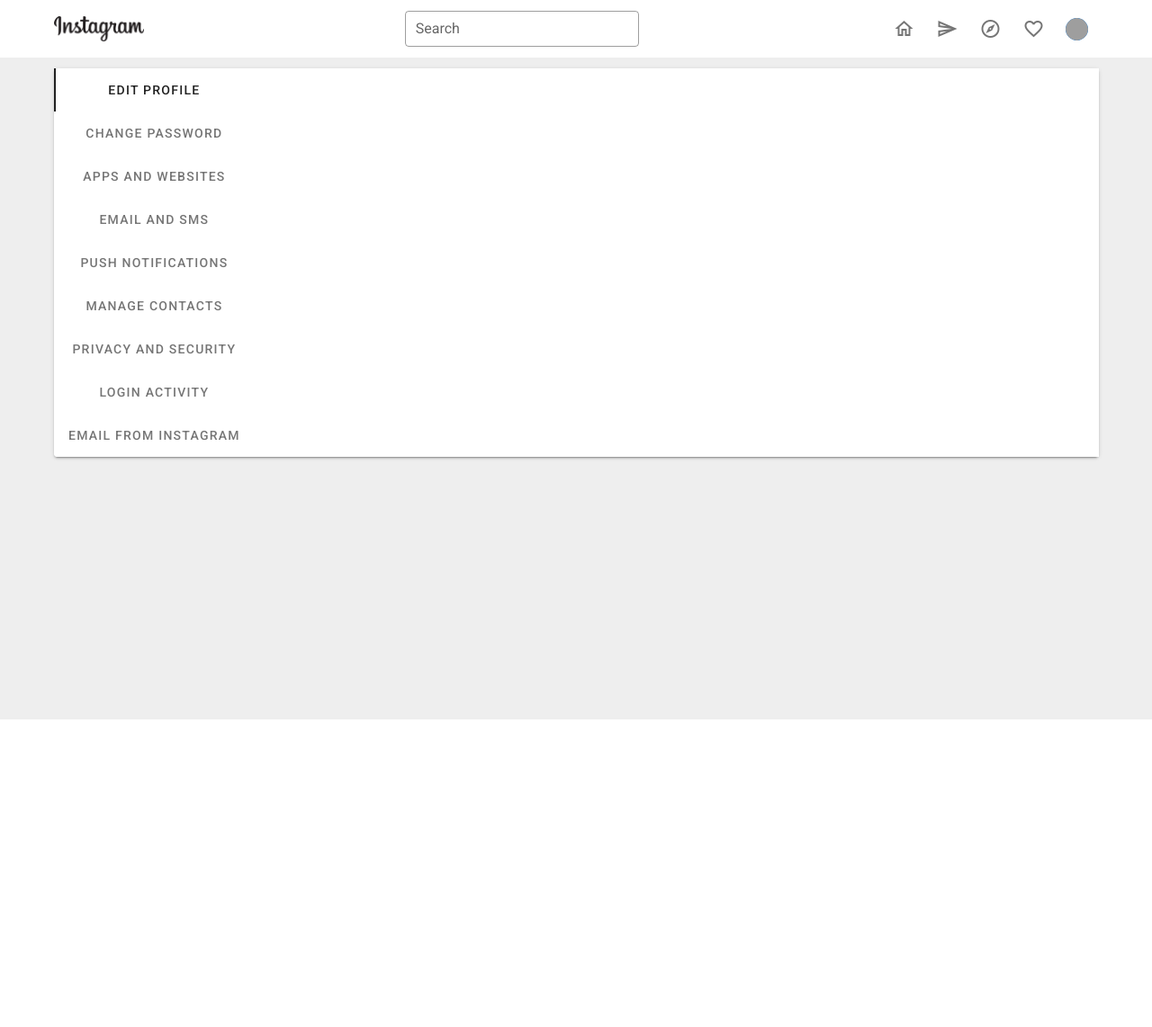
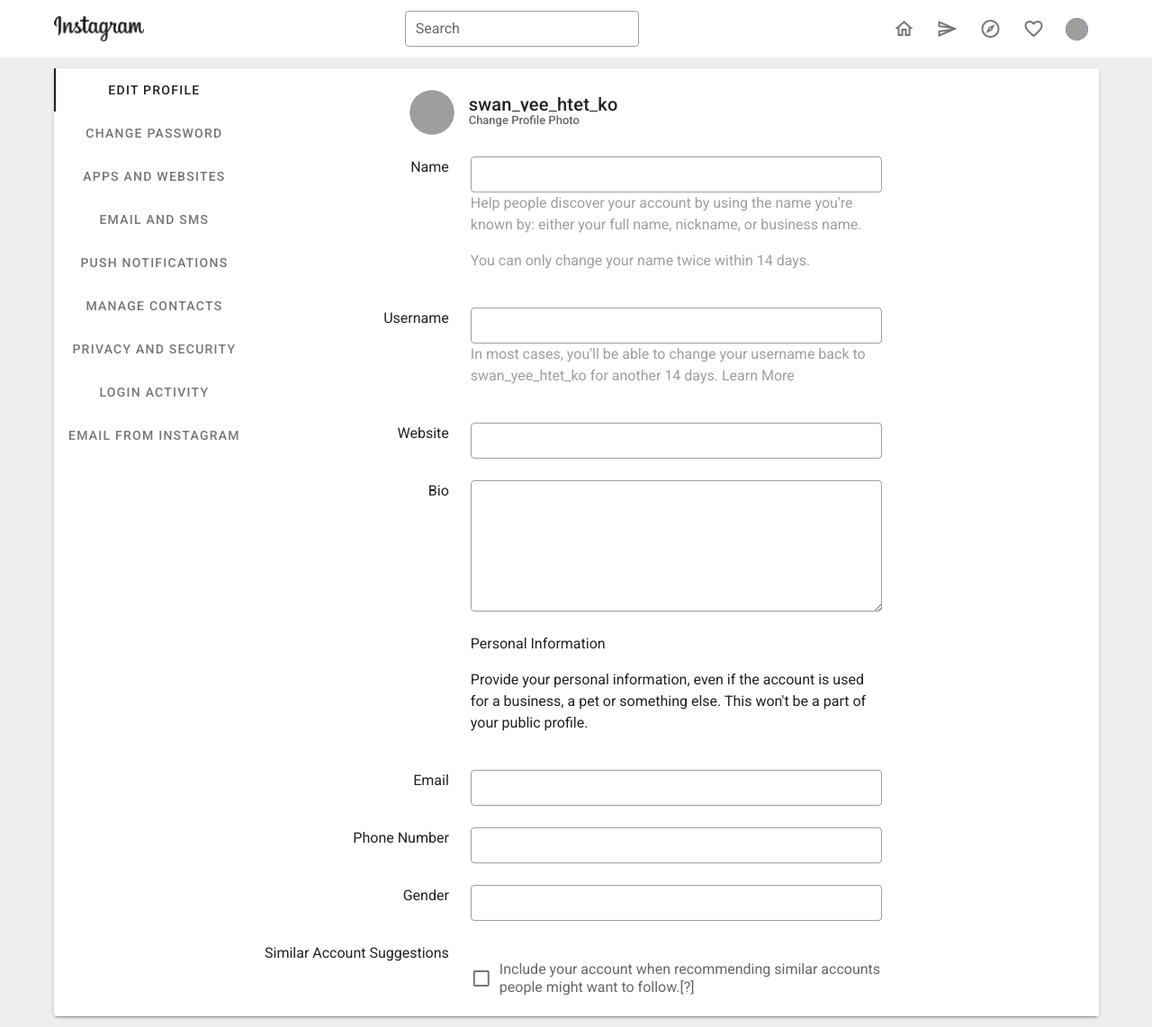
Before and after one commit to SwanYeeHtetKo/instagram-clone, a Vue app: page /account/1 in a window 1280 px wide. Shown: the whole page at 90% size. Before the commit the page ends 800 px from the top, so only its background shows below. Built offline with nearby package versions, Linux system fonts and the light colour scheme; grey boxes are pictures that could not be loaded.

Commit message:
change dir and add UI edit profile and change password

```diff
--- a/src/components/settings/ChanePassword.vue
+++ b/src/components/settings/ChanePassword.vue
@@ -1,5 +1,49 @@
 <template>
     <div>
-        qwerty
+        <v-list dense class="offset-md-2">
+          <v-list-item >
+            <v-list-item-avatar size="50">
+              <v-img src="https://cdn.vuetifyjs.com/images/john.png"></v-img>
+            </v-list-item-avatar>
+            <v-list-item-content>
+              <v-list-item-title class="title">
+                swan_yee_htet_ko
+              </v-list-item-title>
+            </v-list-item-content>
+          </v-list-item>
+        </v-list>
+
+        <v-row>
+            <v-col cols="12" xs="12" sm="12" md="3" class="text-md-right">Old Password</v-col>
+            <v-col cols="12" xs="12" sm="12" md="6">
+                <v-text-field background-color="#FAFAFA" outlined dense hide-details="auto"></v-text-field>
+            </v-col>
+        </v-row>
+
+        <v-row>
+            <v-col cols="12" xs="12" sm="12" md="3" class="text-md-right">New Password</v-col>
+            <v-col cols="12" xs="12" sm="12" md="6">
+                <v-text-field background-color="#FAFAFA" outlined dense hide-details="auto"></v-text-field>
+            </v-col>
+        </v-row>
+
+        <v-row>
+            <v-col cols="12" xs="12" sm="12" md="3" class="text-md-right">Confirm New Password</v-col>
+            <v-col cols="12" xs="12" sm="12" md="6">
+                <v-text-field background-color="#FAFAFA" outlined dense hide-details="auto"></v-text-field>
+            </v-col>
+        </v-row>
+
+        <v-row>
+            <v-col cols="12" xs="12" sm="12" md="6" class="offset-md-3">
+                <v-btn color="#0195f6" dark depressed small>Change Password</v-btn>
+            </v-col>
+        </v-row>
+
+        <v-row>
+            <v-col cols="12" xs="12" sm="12" md="6" class="offset-md-3">
+                <p>Forgot Password?</p>
+            </v-col>
+        </v-row>
     </div>
 </template>
--- a/src/components/settings/EditProfile.vue
+++ b/src/components/settings/EditProfile.vue
@@ -1,5 +1,89 @@
 <template>
     <div>
+        <v-list dense two-line class="offset-md-2">
+          <v-list-item >
+            <v-list-item-avatar size="50">
+              <v-img src="https://cdn.vuetifyjs.com/images/john.png"></v-img>
+            </v-list-item-avatar>
+            <v-list-item-content>
+              <v-list-item-title class="title">
+                swan_yee_htet_ko
+              </v-list-item-title>
+              <v-list-item-subtitle>Change Profile Photo</v-list-item-subtitle>
+            </v-list-item-content>
+          </v-list-item>
+        </v-list>
 
+        <v-row>
+            <v-col cols="12" xs="12" sm="12" md="3" class="text-md-right">Name</v-col>
+            <v-col cols="12" xs="12" sm="12" md="6">
+                <v-text-field outlined dense hide-details="auto"></v-text-field>
+                <p class="text--disabled">Help people discover your account by using the name you're known by: either your full name, nickname, or business name.</p>
+                <p class="text--disabled">You can only change your name twice within 14 days.</p>
+            </v-col>
+        </v-row>
+
+        <v-row>
+            <v-col cols="12" xs="12" sm="12" md="3" class="text-md-right">Username</v-col>
+            <v-col cols="12" xs="12" sm="12" md="6">
+                <v-text-field outlined dense hide-details="auto"></v-text-field>
+                <p class="text--disabled">
+                    In most cases, you'll be able to change your username back to swan_yee_htet_ko for another 14 days. Learn More
+                </p>
+            </v-col>
+        </v-row>
+
+        <v-row>
+            <v-col cols="12" xs="12" sm="12" md="3" class="text-md-right">Website</v-col>
+            <v-col cols="12" xs="12" sm="12" md="6">
+                <v-text-field outlined dense hide-details="auto"></v-text-field>
+            </v-col>
+        </v-row>
+
+        <v-row>
+            <v-col cols="12" xs="12" sm="12" md="3" class="text-md-right">Bio</v-col>
+            <v-col cols="12" xs="12" sm="12" md="6">
+                <v-textarea outlined dense hide-details="auto"></v-textarea>
+            </v-col>
+        </v-row>
+
+        <v-row>
+            <v-col cols="12" xs="12" sm="12" md="6" class="offset-md-3">
+                <p>Personal Information </p>
+                <p>Provide your personal information, even if the account is used for a business, a pet or something else. This won't be a part of your public profile.</p>
+            </v-col>
+        </v-row>
+
+        <v-row>
+            <v-col cols="12" xs="12" sm="12" md="3" class="text-md-right">Email</v-col>
+            <v-col cols="12" xs="12" sm="12" md="6">
+                <v-text-field outlined dense hide-details="auto"></v-text-field>
+            </v-col>
+        </v-row>
+
+        <v-row>
+            <v-col cols="12" xs="12" sm="12" md="3" class="text-md-right">Phone Number</v-col>
+            <v-col cols="12" xs="12" sm="12" md="6">
+                <v-text-field outlined dense hide-details="auto"></v-text-field>
+            </v-col>
+        </v-row>
+
+        <v-row>
+            <v-col cols="12" xs="12" sm="12" md="3" class="text-md-right">Gender</v-col>
+            <v-col cols="12" xs="12" sm="12" md="6">
+                <v-text-field outlined dense hide-details="auto"></v-text-field>
+            </v-col>
+        </v-row>
+
+        <v-row>
+            <v-col cols="12" xs="12" sm="12" md="3" class="text-md-right">
+                Similar Account Suggestions
+            </v-col>
+            <v-col cols="12" xs="12" sm="12" md="6">
+                <v-checkbox
+                label="Include your account when recommending similar accounts people might want to follow.[?]"
+                ></v-checkbox>
+            </v-col>
+        </v-row>
     </div>
 </template>
```
Also changed, not shown: src/views/Profile.vue (+4 -4 lines), src/components/profile/Igtv.vue (renamed from src/components/Igtv.vue), src/components/profile/Save.vue (renamed from src/components/Save.vue), src/components/profile/Tagged.vue (renamed from src/components/Tagged.vue), src/components/profile/ViewMyPost.vue (renamed from src/components/ViewMyPost.vue).
